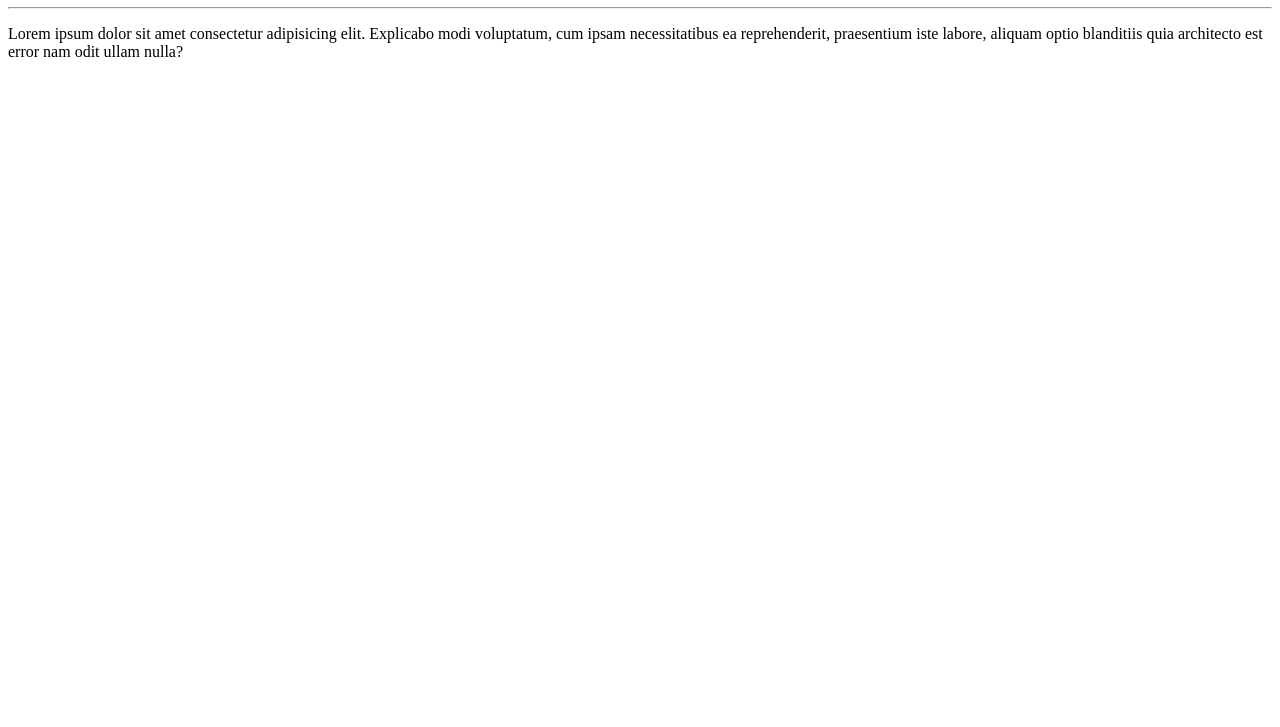
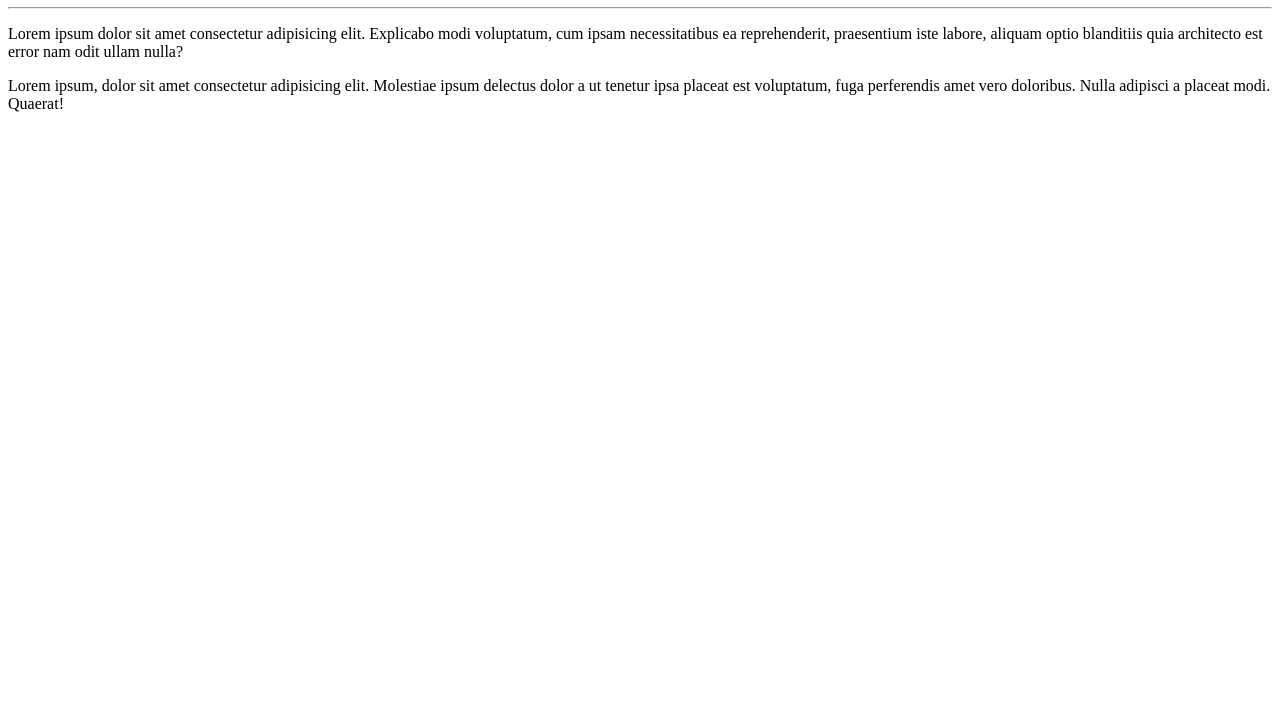
Before and after one commit to mateusmorselli/hello-world, a plain HTML site: page site exemplo/index.html in a window 1280 px wide. Shown: the part 73-800 px from the top of the page. Drawn offline with Linux system fonts and the light colour scheme.

Commit message:
adicionado segundo parágrafo

```diff
--- a/site exemplo/index.html
+++ b/site exemplo/index.html
@@ -9,5 +9,6 @@
     <h1>Olá Mundo</h1>
     <hr>
     <p>Lorem ipsum dolor sit amet consectetur adipisicing elit. Explicabo modi voluptatum, cum ipsam necessitatibus ea reprehenderit, praesentium iste labore, aliquam optio blanditiis quia architecto est error nam odit ullam nulla?</p>
+    <p>Lorem ipsum, dolor sit amet consectetur adipisicing elit. Molestiae ipsum delectus dolor a ut tenetur ipsa placeat est voluptatum, fuga perferendis amet vero doloribus. Nulla adipisci a placeat modi. Quaerat!</p>
 </body>
 </html>
```
